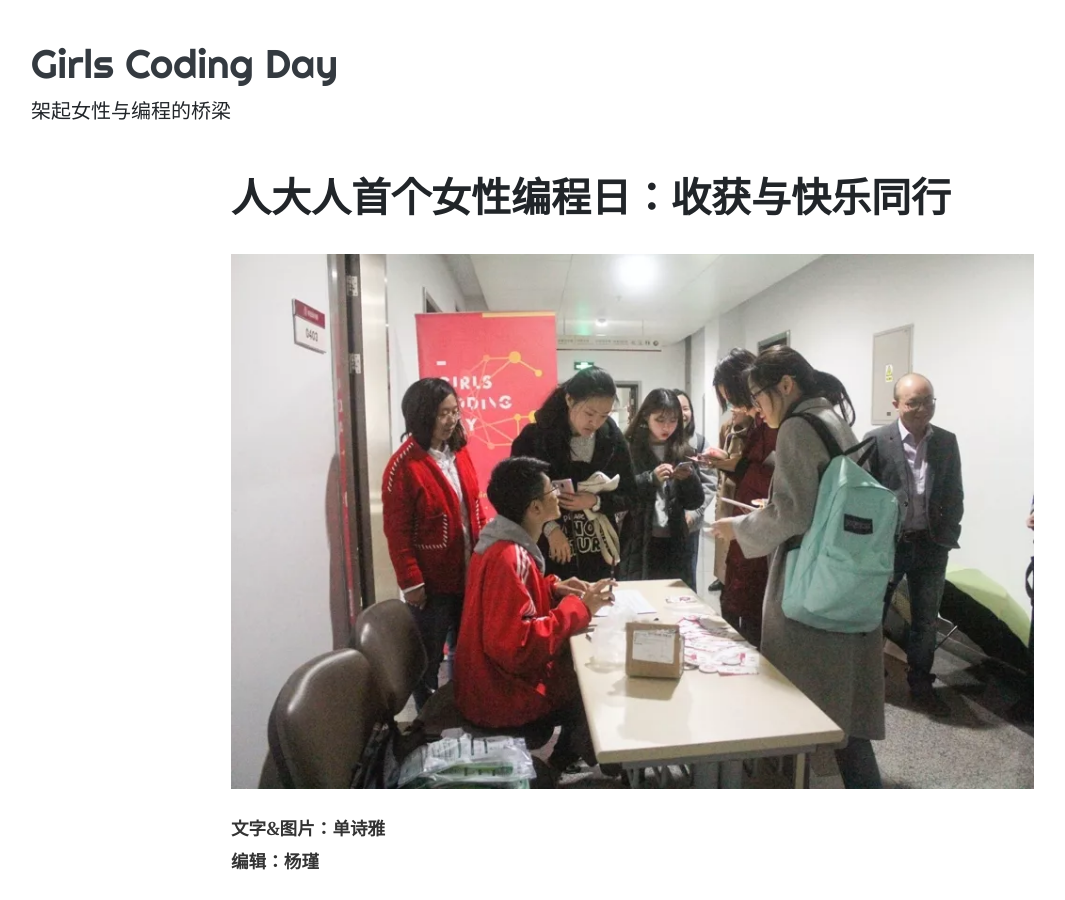
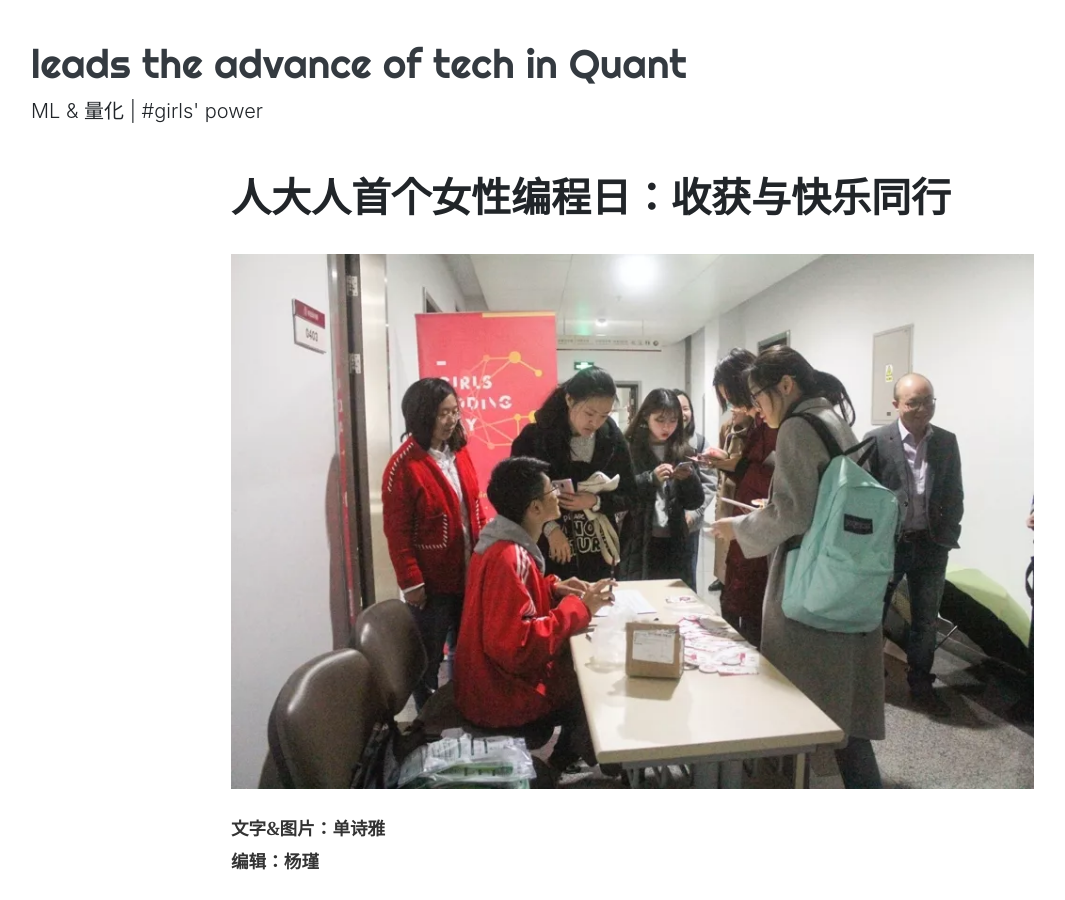
Before and after one commit to cuteyanna/my_homepage_by_Ivy, a Jekyll site: the page built from _posts/2018-11-05-my-first-post.md, in a window 1280 px wide and 900 px high. Shown: the whole window, without its empty margins (54-1119 px from the left). Built offline with Jekyll 4.4.1, drawn with Linux system fonts in a browser that asks for light colours; nearby versions of some CDN libraries; some of the changed text lies outside the part shown.

Commit message:
Update _config.yml
自定义模板内容

```diff
--- a/_config.yml
+++ b/_config.yml
@@ -1,16 +1,16 @@
 # "/" + 仓库的名字. 资源文件的路径组成部分
-baseurl: "/Girls-Coding-Day-Jekyll-blog-2"
+baseurl: "/my_homepage_by_Ivy"
 
 # 网页的标题
-title: "Girls Coding Day"
+title: "Profile - Shiqian(Ivy) Feng"
 # 网站的主标题
-name: "Girls Coding Day"
+name: "leads the advance of tech in Quant"
 # 网站副标题
-description: "架起女性与编程的桥梁"
+description: "ML & 量化 | #girls' power"
 
 # 分页配置
 # 每页文章数量
-paginate: 9
+paginate: 3
 
 # 其它配置, 可忽略, 无需修改
 permalink: /:title/
```
